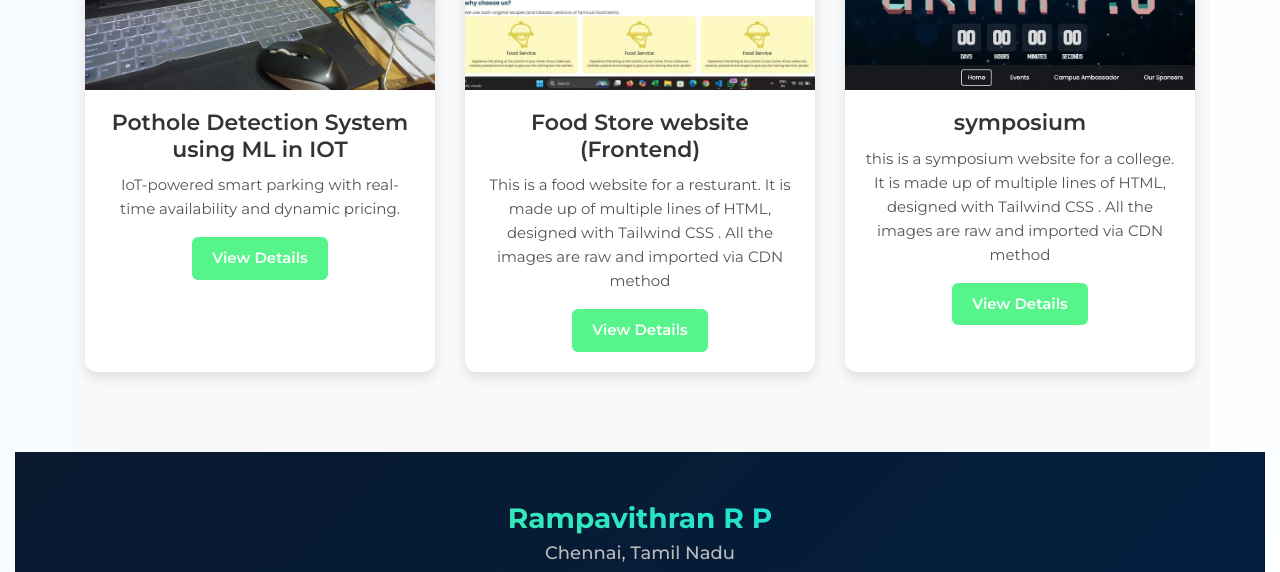
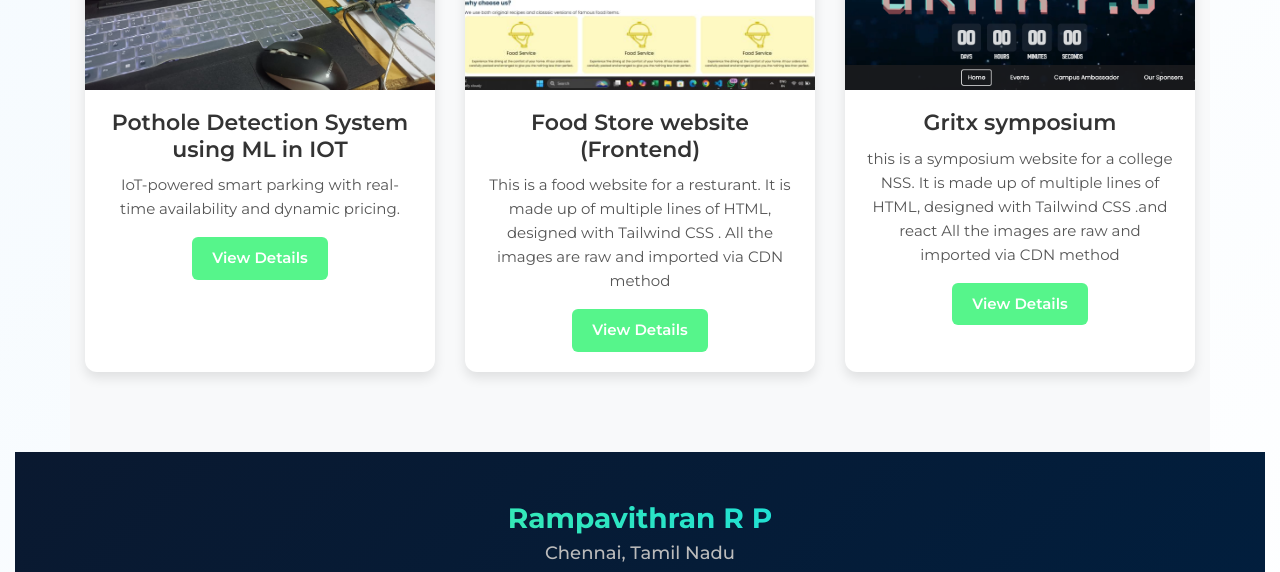
Before and after one commit to RAMPAVITHRAN23/my-portfolio, a website built with Vite: page index.html in a window 1280 px wide. Shown: the part 5141-5713 px from the top of the page. Built offline with nearby package versions, Linux system fonts and the light colour scheme; animation ran at ten frames a second.

Commit message:
Updated website

```diff
--- a/index.html
+++ b/index.html
@@ -803,11 +803,11 @@
                                 style="width: 100%; height: 220px; object-fit: cover; transition: transform 0.4s;">
                             <div style="padding: 20px;">
                                 <h3 style="font-size: 22px; font-weight: 600; color: #333333; margin-bottom: 10px;">
-                                    symposium
+                                   Gritx  symposium
 
                                 </h3>
                                 <p style="font-size: 15px; color: #555; line-height: 1.6;"> this is a symposium website
-                                    for a college. It is made up of multiple lines of HTML, designed with Tailwind CSS .
+                                    for a college NSS. It is made up of multiple lines of HTML, designed with Tailwind CSS .and react
                                     All the images are raw and imported via CDN method</p>
                                 </p>
                                 <a href="https://www.gritx.co.in/" target="_blank" style="display: inline-block; padding: 10px 20px; font-size: 15px; font-weight: 600; background: #56f58b;
--- /dev/null
+++ b/package.json
@@ -0,0 +1,5 @@
+{
+  "devDependencies": {
+    "vite": "^6.2.0"
+  }
+}
```
Also changed, not shown: 1 other file.
